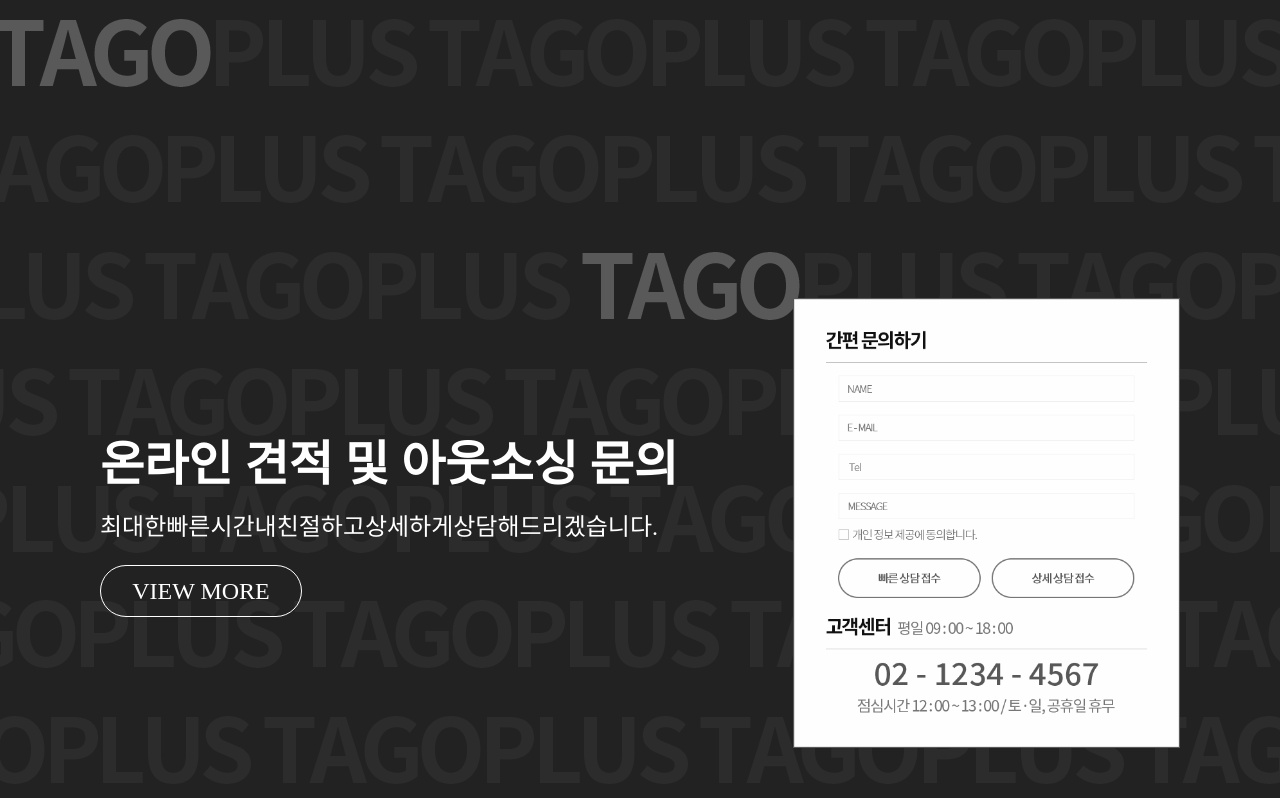
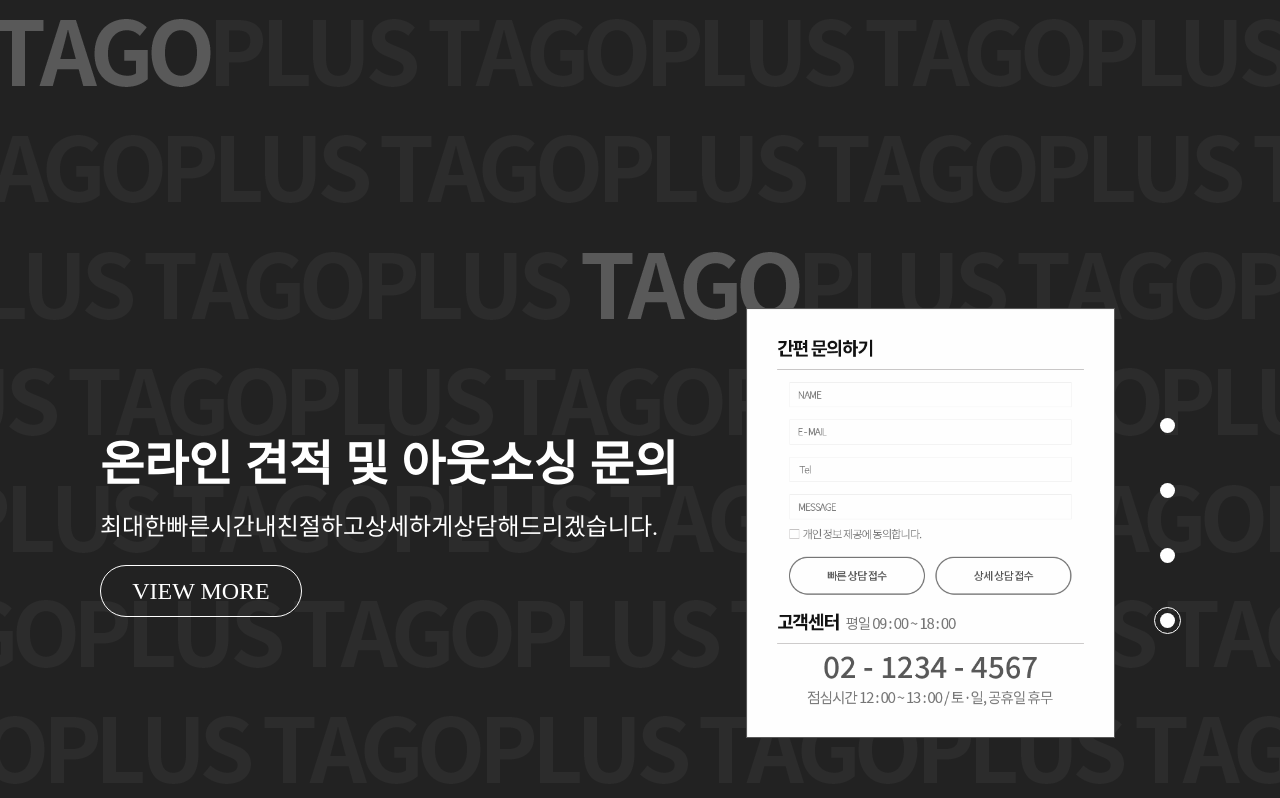
Before and after one commit to shinthantlwin02/TagoPlus, a React (Vite) app: page / in a window 1280 px wide. Shown: the part 2511-3309 px from the top of the page. Built offline with nearby package versions, Linux system fonts and the light colour scheme; the HTML template or start-up script is replaced by a standard one.

Commit message:
responsive padding updated

```diff
--- a/src/pages/Home/Content/Content1/index.jsx
+++ b/src/pages/Home/Content/Content1/index.jsx
@@ -167,7 +167,7 @@ const Index = () => {
         </div>
 
         {/* banner */}
-        <div className='h-full w-full flex justify-between items-center px-[30px] lg:px-[100px]'>
+        <div className='h-full w-full flex justify-between items-center px-[30px] lg:px-[100px] 2xl:px-[120px]'>
           <div className='w-[60%] lg:w-full ps-0 lg:ps-5'>
             <h1 className='text-[64px] 2xl:text-[80px] -tracking-[4px] font-bold pb-2'>
               {bannerContent?.title}
--- a/src/pages/Home/Content/Content4/index.jsx
+++ b/src/pages/Home/Content/Content4/index.jsx
@@ -7,7 +7,7 @@ const Index = () => {
   const row2 = MainBusinesses.slice(2, 6);
 
   return (
-    <div className=' px-[30px]  lg:px-[100px] '>
+    <div className=' px-[30px]  lg:px-[100px] 2xl:px-[120px]'>
       <h1 className='text-[48px] 2xl:text-[64px] font-bold -tracking-[8px] pt-10 pb-4'>
         타고플러스의 주요 사업 및 보유 솔루션
       </h1>
--- a/src/pages/Home/Content/Content5/index.jsx
+++ b/src/pages/Home/Content/Content5/index.jsx
@@ -3,7 +3,7 @@ import { Languages } from "../../../../data";
 
 const Index = () => {
   return (
-    <div className='w-full px-[30px]  lg:px-[100px] py-20'>
+    <div className='w-full px-[30px] lg:px-[100px] 2xl:px-[120px] py-20'>
       <h1 className='text-[48px] 2xl:text-[64px] font-bold pb-4'>
         주요보유기술
       </h1>
--- a/src/pages/Home/Content/Content6/index.jsx
+++ b/src/pages/Home/Content/Content6/index.jsx
@@ -13,8 +13,9 @@ const Index = () => {
     <div
       style={bgImageStyle}
       id='contact'
-      className='w-full h-[500px] lg:h-[1080px] text-white flex justify-between items-center px-[30px]  lg:px-[100px] '
+      className='w-full h-[500px] lg:h-[1080px] text-white flex justify-between items-center px-[30px]  lg:px-[100px] 2xl:px-[120px]'
     >
+      <div className="flex items-center justify-center md:justify-between w-full">
         <div className='flex flex-col items-center lg:items-start w-full'>
           <h1 className='text-[48px] 2xl:text-[64px] font-bold pb-2'>
             온라인 견적 및 아웃소싱 문의
@@ -25,8 +26,35 @@ const Index = () => {
           <Button1 label='VIEW MORE' />
         </div>
 
-      <div className='hidden lg:inline'>
+        <div className='hidden lg:inline pe-[40px]'>
         <img src={Form} />
+      </div>
+      </div>
+
+      <div className='flex flex-col justify-center items-center gap-10'>
+        <div
+          className={` w-[25px] h-[25px] rounded-full flex justify-center items-center select-none`}
+        >
+          <a href='#' className='w-[15px] h-[15px]  rounded-full bg-white '></a>
+        </div>
+        <div
+          className={` w-[25px] h-[25px] rounded-full flex justify-center items-center select-none`}
+        >
+          <a href='#' className='w-[15px] h-[15px]  rounded-full bg-white '></a>
+        </div>
+        <div
+          className={` w-[25px] h-[25px] rounded-full flex justify-center items-center select-none`}
+        >
+          <a href='#' className='w-[15px] h-[15px]  rounded-full bg-white '></a>
+        </div>
+        <div
+          className={`w-[25px] h-[25px] rounded-full flex justify-center items-center select-none outline outline-1 outline-white`}
+        >
+          <a
+            href='#contact'
+            className='w-[15px] h-[15px] rounded-full bg-white'
+          ></a>
+        </div>
       </div>
     </div>
   );
--- a/src/pages/Home/Content/Content7/index.jsx
+++ b/src/pages/Home/Content/Content7/index.jsx
@@ -6,7 +6,7 @@ import { FaArrowRight } from "react-icons/fa";
 const Index = () => {
   const [showMoreToggle, setShowMoreToggle] = useState(false);
   return (
-    <div className='flex flex-col-reverse lg:flex-row lg:justify-between gap-3 py-10 w-full px-[30px]  lg:px-[100px] '>
+    <div className='flex flex-col-reverse lg:flex-row lg:justify-between gap-3 py-10 w-full px-[30px]  lg:px-[100px] 2xl:px-[120px]'>
       {/* box 1 */}
       <div className='border border-neutral-300 px-4 py-10 w-full lg:w-1/2  h-[700px]'>
         <div className='flex justify-between items-center'>
```
Lines whose indentation alone changed are shown as unchanged.
